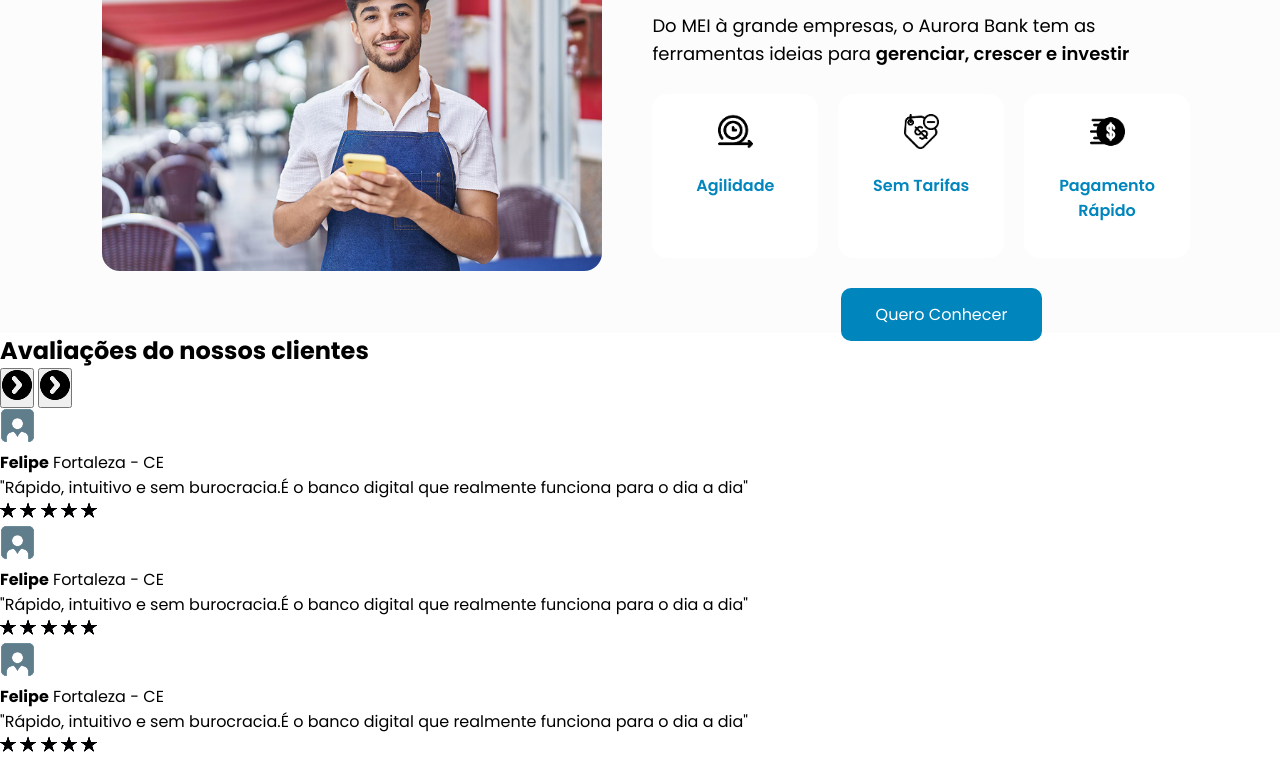
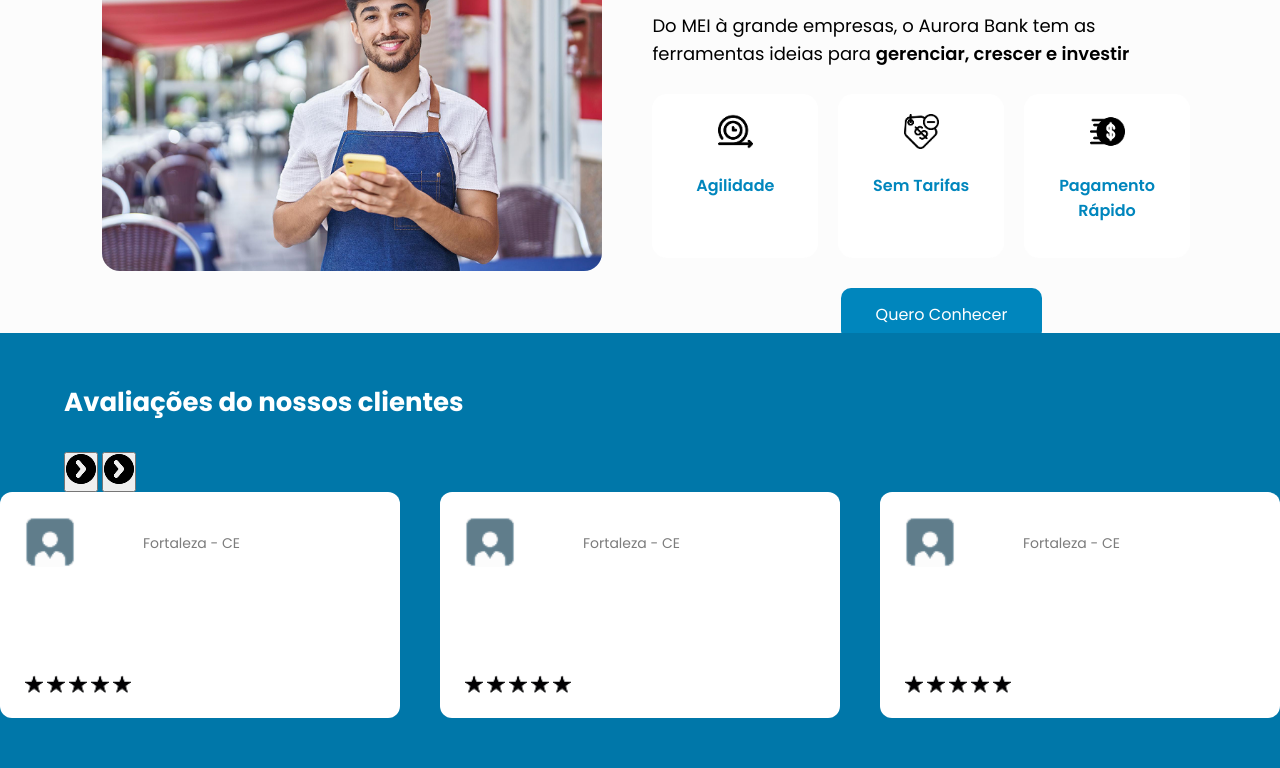
Before and after one commit to felipesfl/aurora-bank-landing-page, a plain HTML site: page index.html in a window 1280 px wide. Shown: the part 2410-3178 px from the top of the page. Drawn offline with Linux system fonts and the light colour scheme.

Commit message:
css -section avaliacoes

```diff
--- a/assets/css/style.css
+++ b/assets/css/style.css
@@ -57,7 +57,7 @@ header{
 .nav-item{
     text-decoration: none;
     font-size: 0.7rem;
-    color: var(--preto);
+    color: #0000;
     font-weight: 400;
 }
 
@@ -380,3 +380,100 @@ header{
 .button-empresas:hover{
     background: var(--azul03);
 }
+
+.section-avaliacoes{
+    background: var(--azul01);
+    padding: 50px 0;
+    color: var(--branco);
+    position: relative;
+}
+
+.avaliacoes-container{
+    width: 90%;
+    max-width: 1300px;
+    margin: auto;
+    position: relative;
+}
+
+.avaliacoes-container h2{
+    font-size: 26px;
+    margin-bottom: 30px;
+}
+
+.carrosel{
+    display: grid;
+    grid-template-columns: repeat(3, 1fr);
+    gap: 40px;
+}
+
+.card{
+    background: var(--branco);
+    color: #0000;
+    padding: 25px;
+    border-radius: 12px;
+    box-shadow: 0px 5px 12px #0000;
+}
+
+.top{
+    display: flex;
+    align-items: center;
+    gap: 15px;
+}
+
+.top img{
+    width: 50px;
+    height: 50px;
+    background-color: var(--cinza02);
+    border-radius: 8px;
+}
+
+.user-info strong{
+    font-size: 16px;
+}
+
+.user-info span{
+    font-size: 14px;
+    color: var(--cinza);
+}
+
+.text{
+    margin: 20px 0;
+    font-size: 15px;
+    line-height: 1.5;
+}
+
+.stars{
+    display: flex;
+    gap: 4px;
+    margin-top: 10px;
+}
+
+.stars img{
+    width: 18px;
+    height: 18px;
+}
+
+.nav{
+    position: absolute;
+    top: 60px;
+    right: 0;
+    background: var(--azul01);
+    color: var(--branco);
+    border: none;
+    padding: 8px 12px;
+    font-size: 22px;
+    border-radius: 50%;
+    cursor: pointer;
+}
+
+.prev{
+    right: 50px;
+}
+
+.next{
+    right: 0;
+}
+
+.nav:hover{
+    background-color: var(--cinza02);
+}
```
